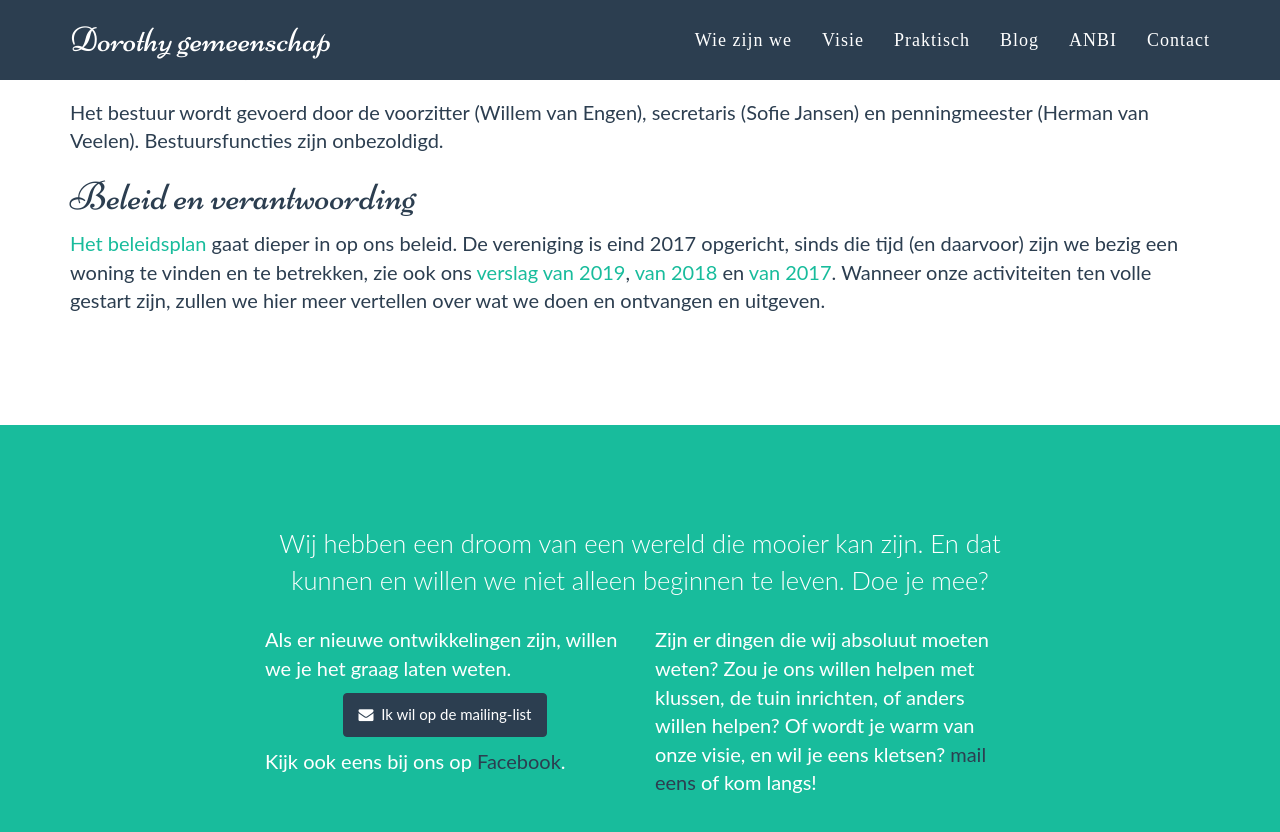
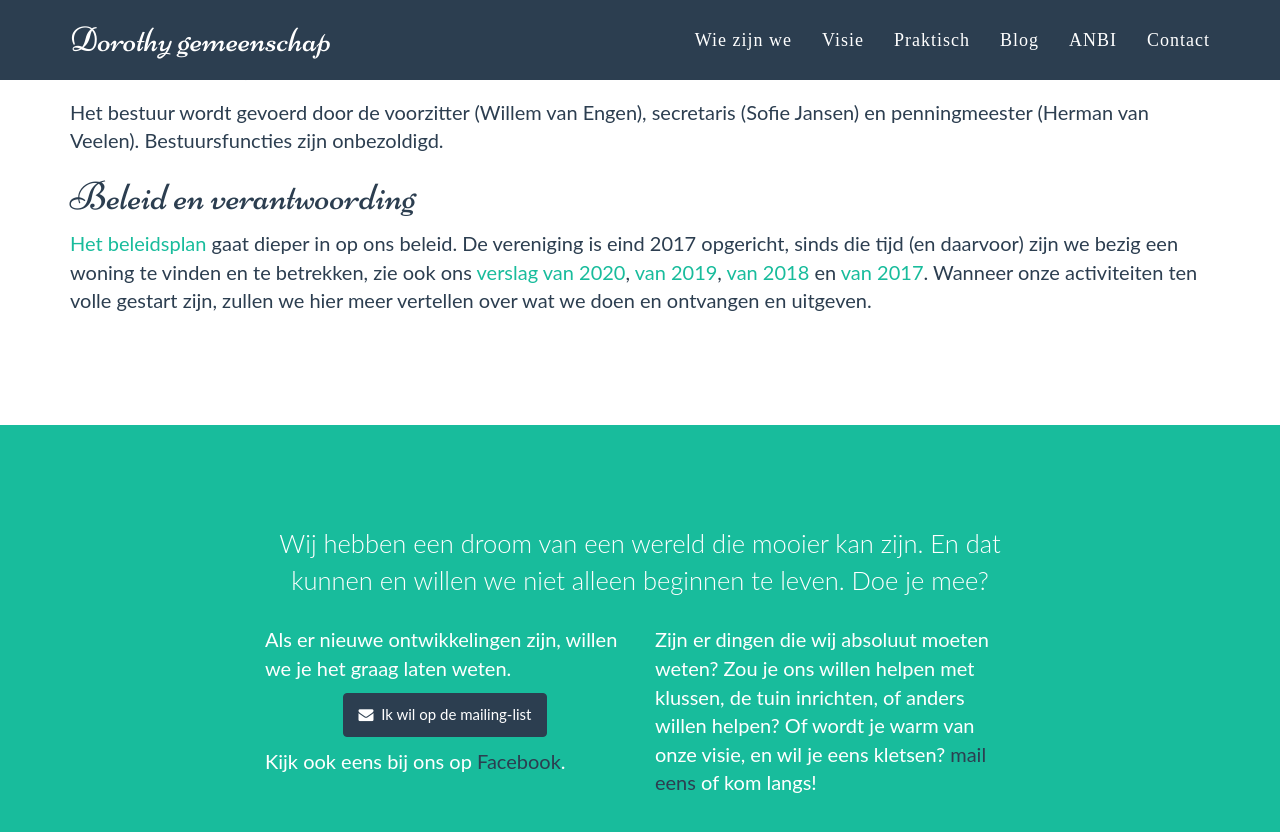
Before and after one commit to dorothygemeenschap/dorothygemeenschap.github.io, a Jekyll site: the page built from anbi.html, in a window 1280 px wide and 900 px high, scrolled down 567 px. Shown: the top 832 px of the window. Built offline with Jekyll 4.4.1, drawn with Linux system fonts in a browser that asks for light colours; some web fonts are replaced.

Commit message:
Add 2020 report

```diff
--- a/anbi.html
+++ b/anbi.html
@@ -47,6 +47,6 @@ en penningmeester (Herman van Veelen). Bestuursfuncties zijn onbezoldigd.</p>
 
 <p><a href="beleidsplan-2020.pdf">Het beleidsplan</a> gaat dieper in op ons beleid. De vereniging
 is eind 2017 opgericht, sinds die tijd (en daarvoor) zijn we bezig een woning te vinden en te betrekken,
-zie ook ons <a href="verslag-2019.pdf">verslag van 2019</a>, <a href="verslag-2018.pdf">van 2018</a> en
-<a href="verslag-2017.pdf">van 2017</a>.  Wanneer onze activiteiten ten volle gestart zijn, zullen we
-hier meer vertellen over wat we doen en ontvangen en uitgeven.</p>
+zie ook ons <a href="verslag-2020.pdf">verslag van 2020</a>, <a href="verslag-2019.pdf">van 2019</a>,
+<a href="verslag-2018.pdf">van 2018</a> en <a href="verslag-2017.pdf">van 2017</a>.
+Wanneer onze activiteiten ten volle gestart zijn, zullen we hier meer vertellen over wat we doen en ontvangen en uitgeven.</p>
```
Also changed, not shown: 1 other file.
